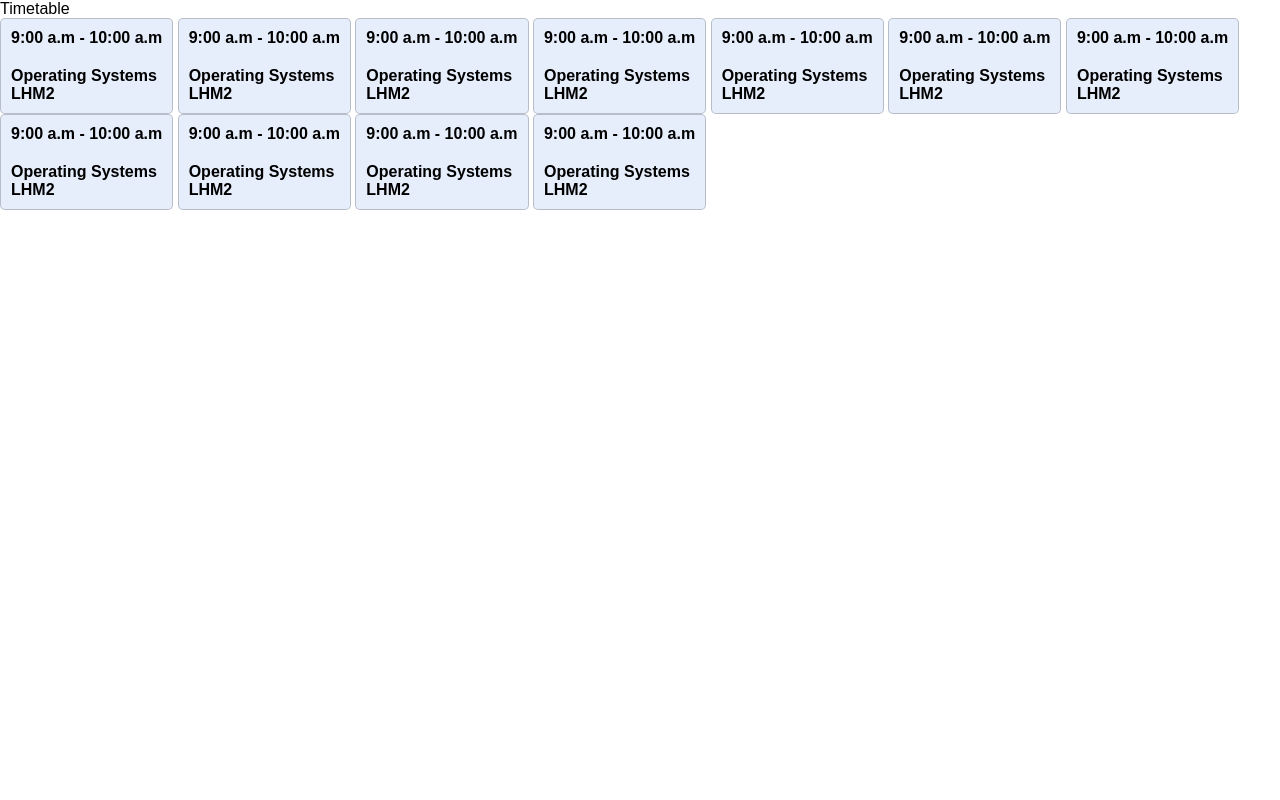
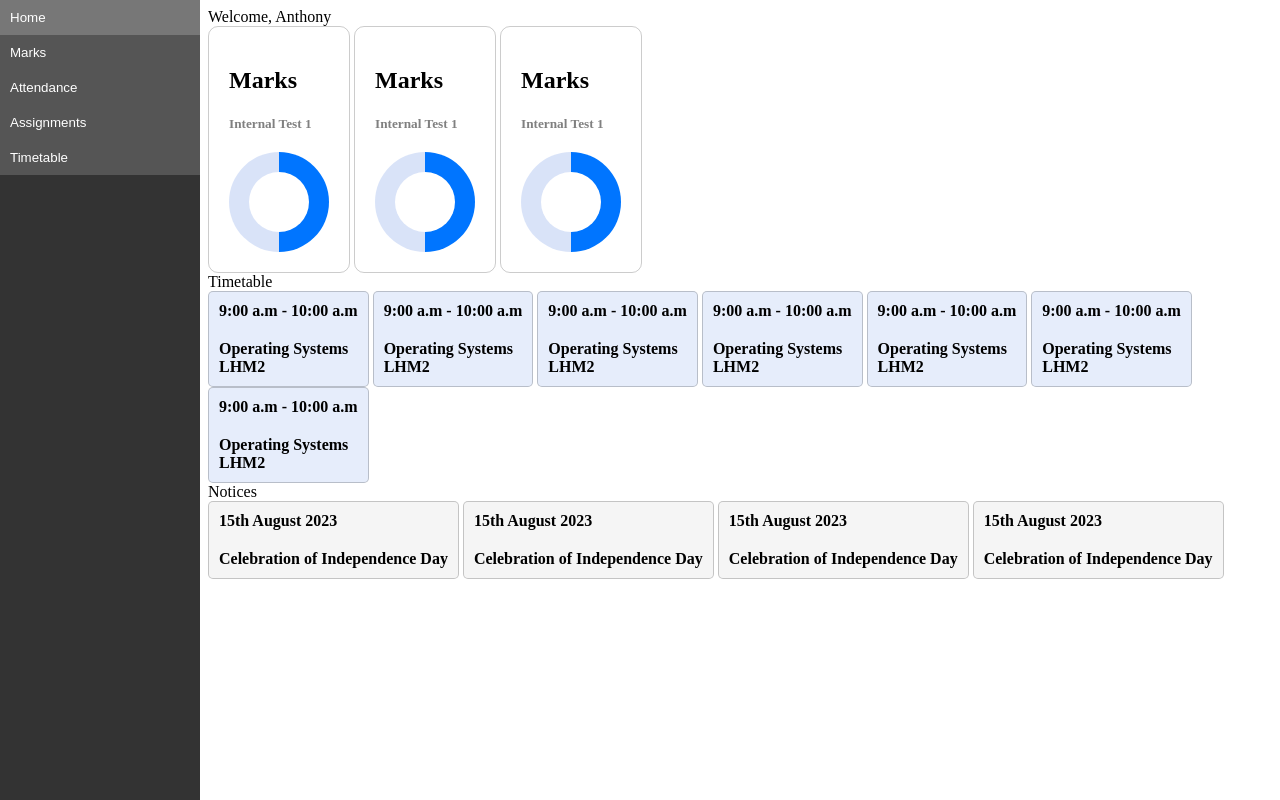
Before and after one commit to ValerianCoelho/Student-Management-System, a Svelte app: page / in a window 1280 px wide. Built offline with nearby package versions, Linux system fonts and the light colour scheme.

Commit message:
Dash Board Created

```diff
--- a/src/App.svelte
+++ b/src/App.svelte
@@ -1,18 +1,79 @@
 <script>
+  import { onMount } from 'svelte';
+
+  // Import your components
+  import Home from "./lib/Pages/Home.svelte";
+  import Marks from "./lib/Pages/Marks.svelte";
+  import Attendance from "./lib/Pages/Attendance.svelte";
+  import Assignments from "./lib/Pages/Assignments.svelte";
   import Timetable from "./lib/Pages/Timetable.svelte";
 
+  let currentTab = 'Home'; // Default tab
 
+  // Function to change the active tab
+  function changeTab(tabName) {
+    currentTab = tabName;
+  }
+
+  onMount(() => {
+    // Initialize with the default tab
+    changeTab(currentTab);
+  });
 </script>
 
+<div class="side-panel">
+  <!-- Create tab buttons -->
+  <button on:click={() => changeTab('Home')}>Home</button>
+  <button on:click={() => changeTab('Marks')}>Marks</button>
+  <button on:click={() => changeTab('Attendance')}>Attendance</button>
+  <button on:click={() => changeTab('Assignments')}>Assignments</button>
+  <button on:click={() => changeTab('Timetable')}>Timetable</button>
+</div>
+
 <main>
-  <Timetable/>
+  {#if currentTab === 'Home'}
+    <Home />
+  {/if}
+  {#if currentTab === 'Marks'}
+    <Marks />
+  {/if}
+  {#if currentTab === 'Attendance'}
+    <Attendance />
+  {/if}
+  {#if currentTab === 'Assignments'}
+    <Assignments />
+  {/if}
+  {#if currentTab === 'Timetable'}
+    <Timetable />
+  {/if}
 </main>
 
 <style>
-  :global(*) {
-    margin: 0;
-    padding: 0;
-    font-family: Arial, Helvetica, sans-serif;
-    box-sizing: border-box;
+  .side-panel {
+    width: 200px;
+    height: 100%;
+    position: fixed;
+    top: 0;
+    left: 0;
+    background-color: #333;
+    color: white;
+    display: flex;
+    flex-direction: column;
+  }
+
+  .side-panel button {
+    padding: 10px;
+    background-color: #555;
+    border: none;
+    color: white;
+    text-align: left;
+  }
+
+  .side-panel button:hover {
+    background-color: #777;
+  }
+
+  main {
+    margin-left: 200px; /* Adjust for the side panel width */
   }
 </style>
```
